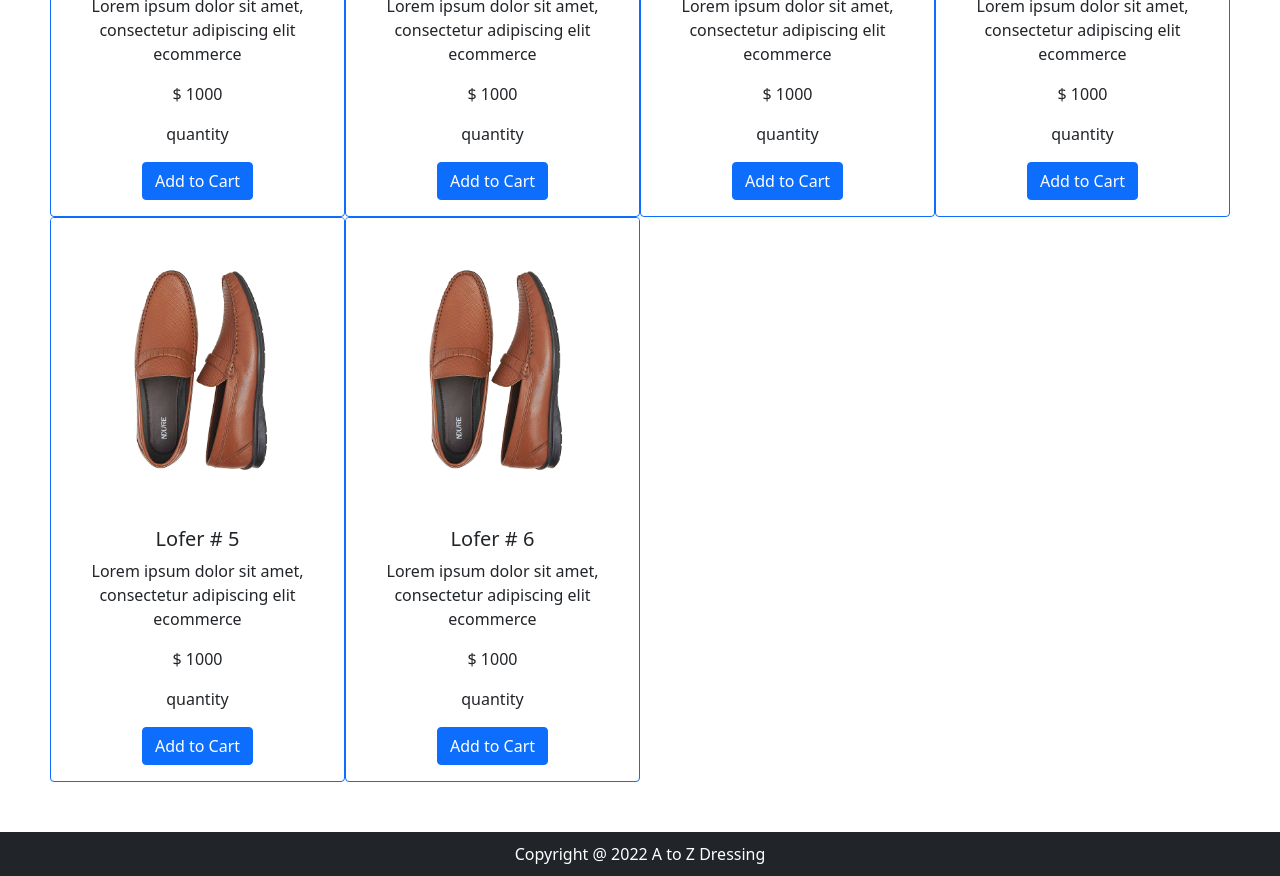
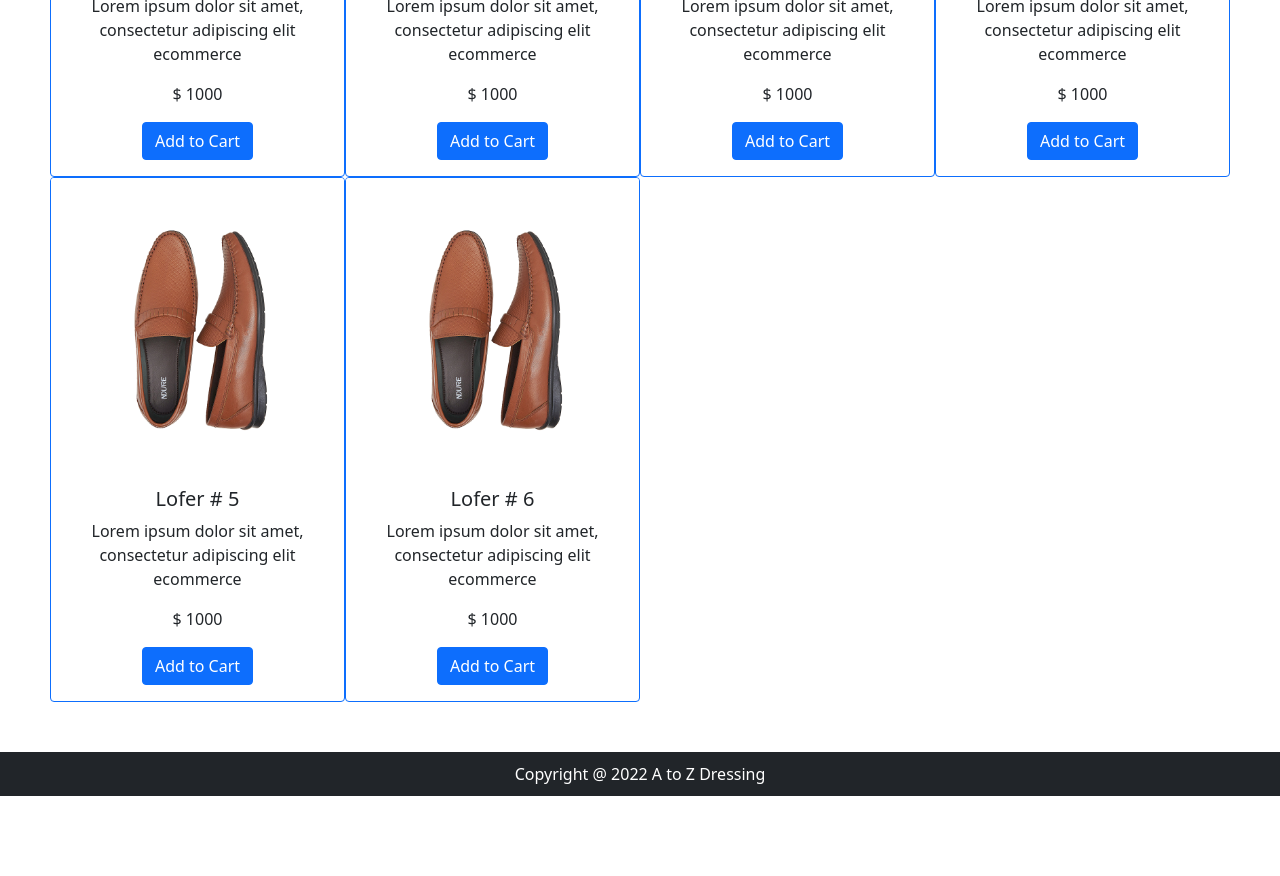
Before and after one commit to imuqeetchaudhary/ecommerce-app, a React (Create React App) app: page / in a window 1280 px wide. Shown: the part 1020-1896 px from the top of the page. After the commit the page ends 1816 px from the top, so only its background shows below. Built offline with nearby package versions, Linux system fonts and the light colour scheme.

Commit message:
added quantity and button as children prop

```diff
--- a/src/components/AllProducts.jsx
+++ b/src/components/AllProducts.jsx
@@ -14,7 +14,7 @@ const AllProducts = ({ handleCartChange, products }) => {
             detail={product.detail}
             price={product.price}
             handleCartChange={handleCartChange}
-            children={"Add to Cart"}
+            children={{ button: "Add to Cart" }}
           />
         ))}
       </CardGroup>
--- a/src/components/Cart.jsx
+++ b/src/components/Cart.jsx
@@ -26,7 +26,7 @@ const Cart = ({ cartProducts, handleDeleteCartChange }) => {
                 no={product.no}
                 cartProducts={cartProducts}
                 handleCartChange={handleDeleteCartChange}
-                children={"Remove From Cart"}
+                children={{ button: "Remove From Cart", quantity: "quantity" }}
               />
             ))}
           </CardGroup>
--- a/src/components/ProductsListing.jsx
+++ b/src/components/ProductsListing.jsx
@@ -14,7 +14,7 @@ const ProductsListing = ({ products, handleCartChange }) => {
             detail={product.detail}
             price={product.price}
             handleCartChange={handleCartChange}
-            children={"Add to Cart"}
+            children={{ button: "Add to Cart" }}
           />
         ))}
       </CardGroup>
--- a/src/components/SingleProductCard.jsx
+++ b/src/components/SingleProductCard.jsx
@@ -18,9 +18,11 @@ const SingleProductCard = ({
           <Card.Title>{title}</Card.Title>
           <Card.Text>{detail}</Card.Text>
           <Card.Text>$ {price}</Card.Text>
-          <Card.Text>quantity {no}</Card.Text>
+          <Card.Text>
+            {children.quantity} {no}
+          </Card.Text>
           <Button variant="primary" type="submit" onClick={handleCartChange}>
-            {children}
+            {children.button}
           </Button>
         </Card.Body>
       </Card>
```
